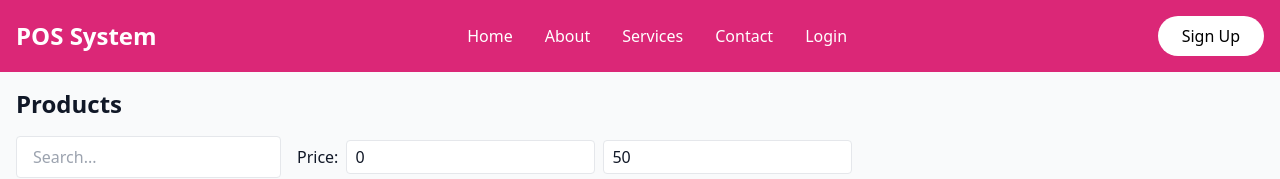
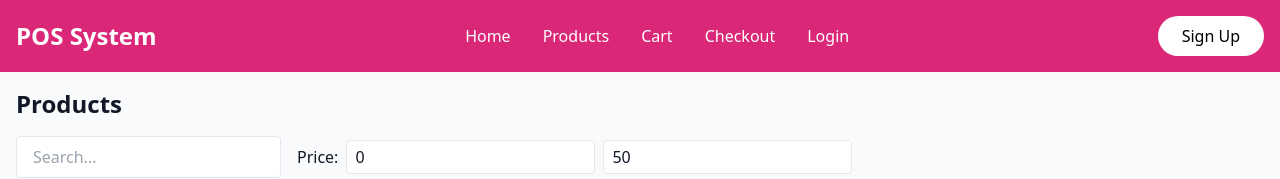
Before and after one commit to iandev14/nextjs-simple-pos-frontend, a Next.js app: page / in a window 1280 px wide. Shown: the top 179 px of the page. Built offline with nearby package versions, Linux system fonts and the light colour scheme.

Commit message:
modify navbar component

```diff
--- a/src/components/Navbar.jsx
+++ b/src/components/Navbar.jsx
@@ -50,17 +50,17 @@ const Navbar = () => {
 
         {/* Links Container (visible on large screens only) */}
         <div className="hidden lg:flex space-x-8 flex-grow justify-center">
-          <Link href="#" className="hover:underline">
+          <Link href="/" className="hover:underline">
             Home
           </Link>
-          <Link href="#" className="hover:underline">
-            About
+          <Link href="/products" className="hover:underline">
+            Products
           </Link>
-          <Link href="#" className="hover:underline">
-            Services
+          <Link href="/cart" className="hover:underline">
+            Cart
           </Link>
-          <Link href="#" className="hover:underline">
-            Contact
+          <Link href="/checkout" className="hover:underline">
+            Checkout
           </Link>
 
           {/* Login Button moved to this section to align with other links */}
@@ -95,25 +95,23 @@ const Navbar = () => {
         </button>
 
         {/* POS System Title with a line below */}
-        <h1 className="text-2xl font-bold text-black mb-4 pb-4">
-          POS System
-        </h1>
+        <h1 className="text-2xl font-bold text-black mb-4 pb-4">POS System</h1>
 
         <div className="border-t-2 border-gray-300 my-4 w-full" />
 
         {/* Links Container inside Sidebar */}
         <div className="flex flex-col space-y-6 items-start">
-          <Link href="#" className="hover:underline text-black">
+          <Link href="/" className="hover:underline text-black">
             Home
           </Link>
-          <Link href="#" className="hover:underline text-black">
-            About
+          <Link href="/cart" className="hover:underline text-black">
+            Products
           </Link>
-          <Link href="#" className="hover:underline text-black">
-            Services
+          <Link href="/checkout" className="hover:underline text-black">
+            Cart
           </Link>
-          <Link href="#" className="hover:underline text-black">
-            Contact
+          <Link href="/products" className="hover:underline text-black">
+            Checkout
           </Link>
           <Link href="#" className="hover:underline text-black">
             Login
```
